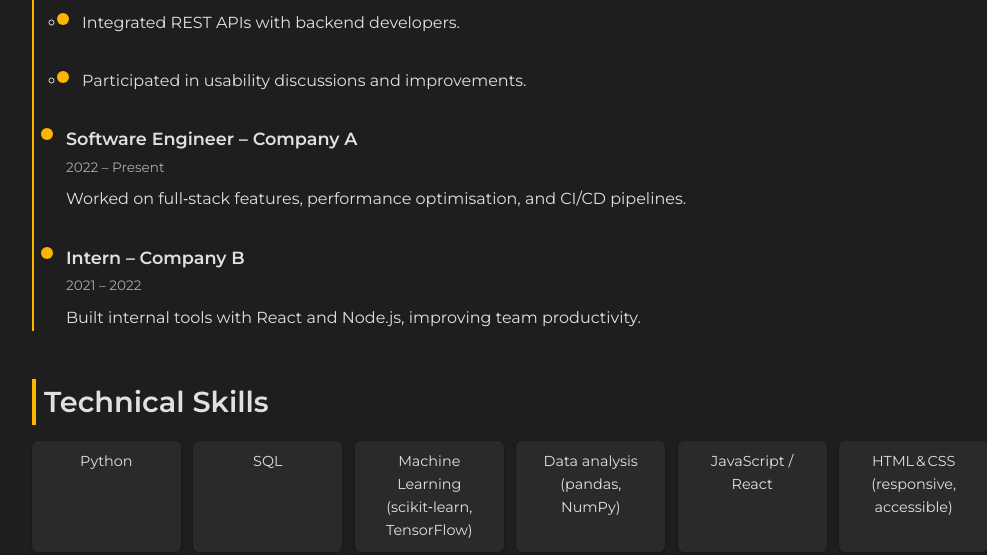
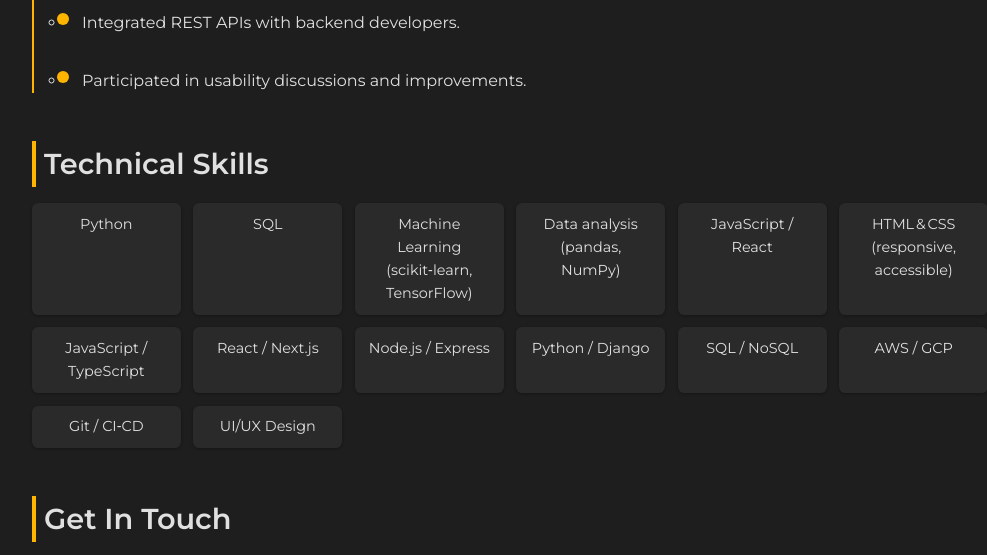
Before and after one commit to riddhidineshbhanushali/riddhi-portfolio, a plain HTML site: page index.html in a window 1280 px wide. Shown: the part 1280-1835 px from the top of the page, without its empty margins (260-1247 px from the left). Drawn offline with Linux system fonts and the light colour scheme.

Commit message:
Remove Software Engineer and Intern entries from work experience

```diff
--- a/index.html
+++ b/index.html
@@ -95,16 +95,6 @@
               <li>Participated in usability discussions and improvements.</li>
             </ul>
           </li>
-          <li>
-            <h3>Software Engineer – Company A</h3>
-            <span>2022 – Present</span>
-            <p>Worked on full‑stack features, performance optimisation, and CI/CD pipelines.</p>
-          </li>
-          <li>
-            <h3>Intern – Company B</h3>
-            <span>2021 – 2022</span>
-            <p>Built internal tools with React and Node.js, improving team productivity.</p>
-          </li>
         </ul>
       </section>
 
```
